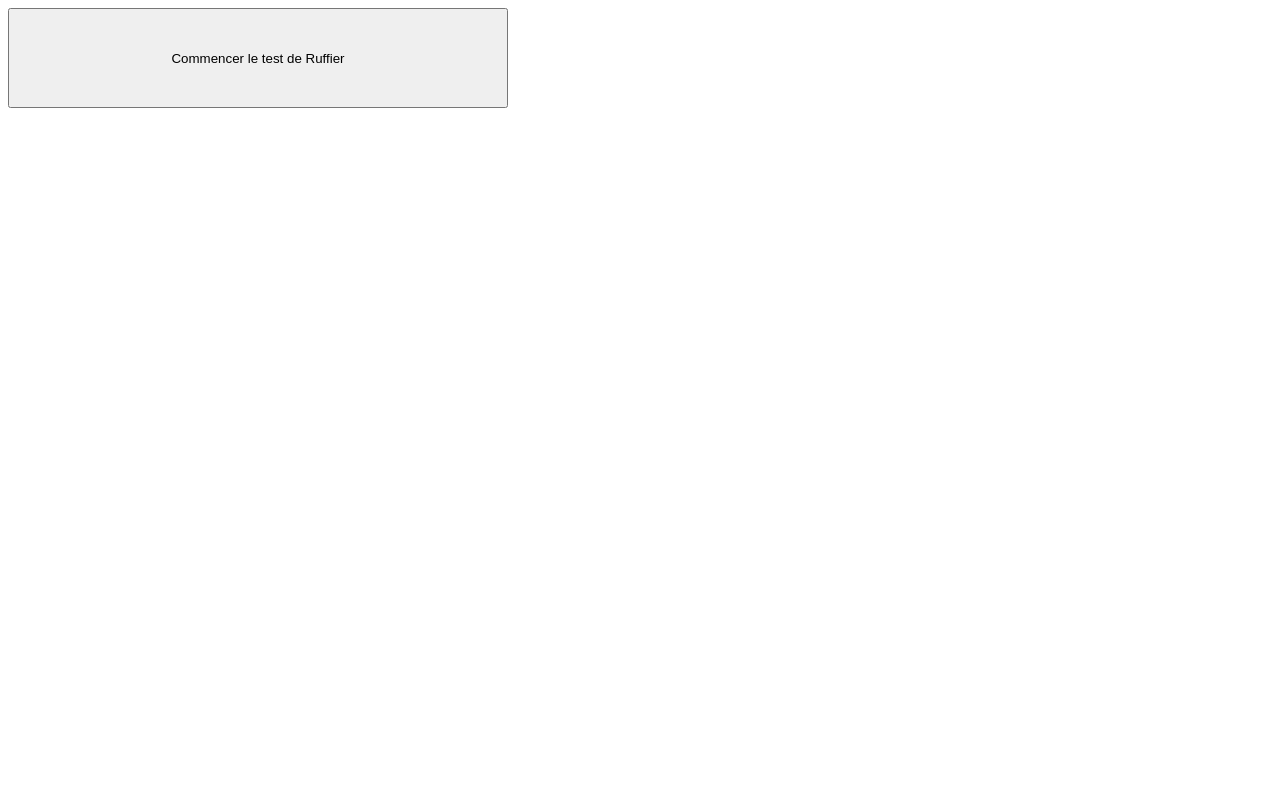
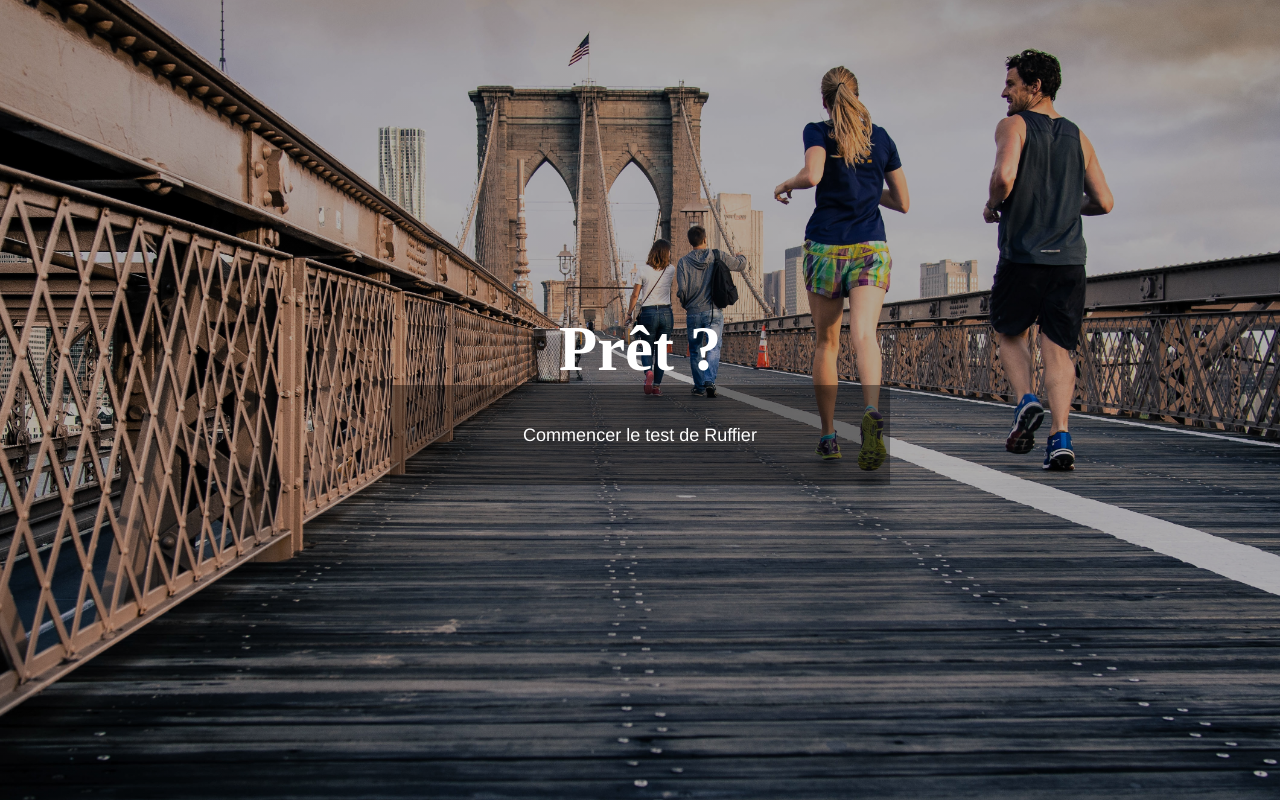
Before and after one commit to sylvainmetayer/semaine-innovante-dawin, a PHP site: page /start.html in a window 1280 px wide. Run offline with PHP 8.4, Linux system fonts and the light colour scheme; some libraries are stand-ins or nearby versions.

Commit message:
Auto stash before merge of "develop" and "origin/develop"

```diff
--- a/app/scripts/start.js
+++ b/app/scripts/start.js
@@ -11,7 +11,8 @@ var exerciseInterval;
 
 startButton.click(function(){
     startButton.hide();
-    F0_date = new Date().getTime();
+    $('#title-test').hide();
+    F0_date = new Date().getDate();
     $('#cardiacRythmAtStart').hide();
     $('#testRuffier').show();
     $('#actualTest').hide();
--- a/app/start.html
+++ b/app/start.html
@@ -7,25 +7,40 @@
 
     <!-- build:css styles/start.css -->
     <link rel="stylesheet" href="styles/styleRuffier.css">
+    <link href="styles/bootstrap.min.css" rel="stylesheet">
+    <link href="styles/stylish-portfolio.css" rel="stylesheet">
+    <link href="styles/round-about.css" rel="stylesheet">
+    <link href="font-awesome/css/font-awesome.min.css" rel="stylesheet">
     <!-- endbuild -->
 
 </head>
 <body>
 
-<button id="startRuffier">Commencer le test de Ruffier</button>
+<!-- Header -->
+<header id="top" class="bg-primary header-2">
+    <div class="text-vertical-center">
+        <h1 class="title-font" id="title-test">Prêt ?</h1>
+        <button id="startRuffier" class="btn btn-dark btn-lg">Commencer le test de Ruffier</button>
+
+    </div>
+
+
+
 
 <div id="testRuffier">
     <div id="countDown1">
-        <h2>Réalisez 9999 pompes en 45 secondes. Appuyez sur le bouton une fois terminé.</h2>
+        <h2>Veuillez réaliser 30 flexions complètes, bras tendus, en 45 secondes. Appuyez sur le bouton une fois le test terminé.</h2>
         <h2>Préparez vous, le test commencera dans <a id="timerBeforeStart">1</a> secondes</h2>
     </div>
     <div id="actualTest">
-        <h2>Réalisez 9999 pompes en 45 secondes. Appuyez sur le bouton une fois terminé.</h2>
+        <h2>Veuillez réaliser 30 flexions complètes, bras tendus, en 45 secondes. Appuyez sur le bouton une fois le test terminé.</h2>
         <h2>Votre temps actuel est de <a id="testTimer">0</a> secondes</h2>
         <button id="endExercise">J'ai fini l'exercice</button>
     </div>
     <div id="afterTest">
-        <h2>Veuillez patientez, nous réalisons les calculs avec votre rythme cardiaque. Les résultats seront disponibles environ 2 minutes après que ce message se soit affiché. Veuillez ne pas enlever votre appareil FitBit ou fermer cette page pendant cette durée.</h2>
+        <h2>Veuillez patienter, nous réalisons quelques calculs basés sur votre rythme cardiaque.<br>
+            Les résultats seront disponibles quelques minutes après que ce message se soit affiché.<br>
+            Veuillez ne pas retirer votre appareil FitBit ou fermer cette page pendant cette durée.</h2>
     </div>
 </div>
 
--- a/app/styles/stylish-portfolio.css
+++ b/app/styles/stylish-portfolio.css
@@ -174,6 +174,18 @@ hr.small {
     -o-background-size: cover;
 }
 
+
+.header-2 {
+    display: table;
+    position: relative;
+    width: 100%;
+    height: 100%;
+    background: linear-gradient(rgba(0,0,0, .3), rgba(0,0,0,.3)), url(../img/front_3.jpeg) no-repeat center center scroll;
+    -webkit-background-size: cover;
+    -moz-background-size: cover;
+    background-size: cover;
+    -o-background-size: cover;
+}
 /* About */
 
 .about {
```
Also changed, not shown: 3 other files.
